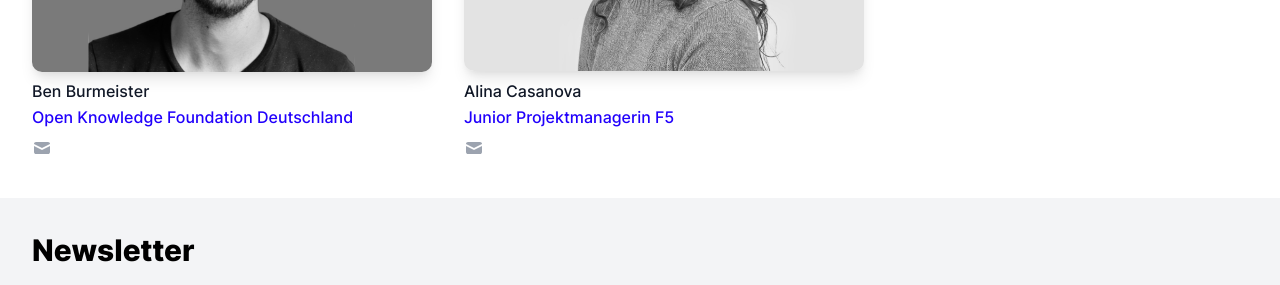
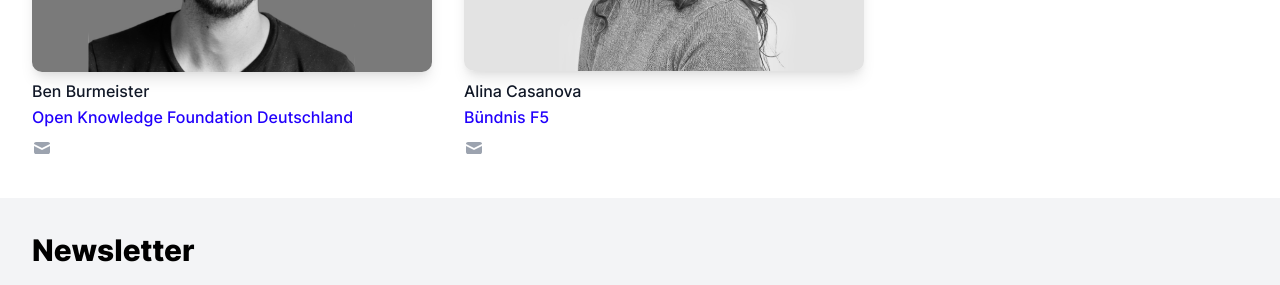
Before and after one commit to okfde/buendnis-f5, a Jekyll site: the page built from kontakt.html, in a window 1280 px wide. Shown: the part 1315-1600 px from the top of the page. Built offline with Jekyll 4.4.1, drawn with Linux system fonts in a browser that asks for light colours.

Commit message:
Update kontakt.html

```diff
--- a/kontakt.html
+++ b/kontakt.html
@@ -57,7 +57,7 @@ title: Kontakt
             <div class="contact">
                 <img class="avatar" src="{{ site.baseurl }}/assets/images/avatars/Alina.jpeg" alt="Alina Casanova">
                 <p>Alina Casanova</p>
-                <p class="org">Junior Projektmanagerin F5</p>
+                <p class="org">Bündnis F5</p>
                 <div class="socials">
                     <a target="_blank" href="mailto:alina.casanova@wikimedia.de" rel="noopener noreferrer"><img
                             src="{{ site.baseurl }}/assets/images/icons/email.svg"></a>
```
